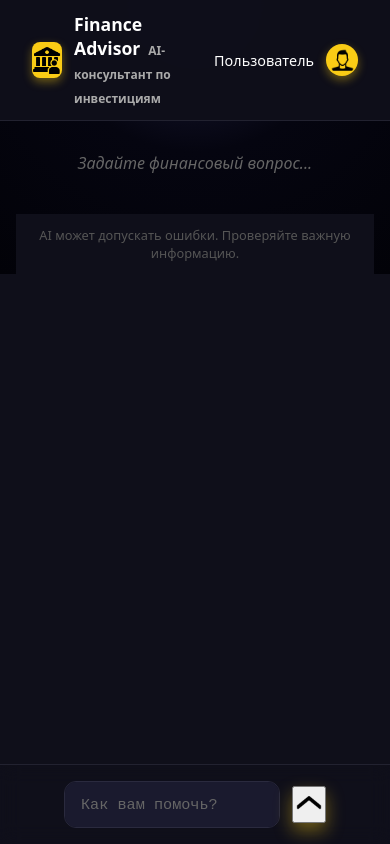
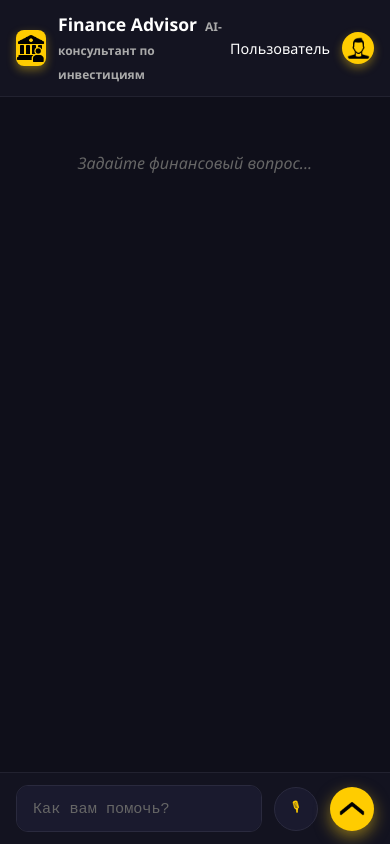
Before and after one commit to altrest105/FinanceAgent, a React (Vite) app in the folder frontend/: page / in a window 390 px wide. Built offline with nearby package versions, Linux system fonts and the light colour scheme.

Commit message:
STT module && Layout fix

```diff
--- a/frontend/src/App.css
+++ b/frontend/src/App.css
@@ -11,79 +11,50 @@ body, html, #root {
 }
 
 .app {
-  background: radial-gradient(circle at top, #202041 0, #050510 45%, #020208 100%);
-  color: #e5e7eb;
-  font-family: system-ui, -apple-system, BlinkMacSystemFont, 'Segoe UI', sans-serif;
+  height: 100vh;
+  background: #0f0f1a;
+  color: #e0e0e0;
+  font-family: 'Segoe UI', sans-serif;
+  display: flex;
+  flex-direction: column;
 }
 
-/*  КОНТЕЙНЕР С ОГРАНИЧЕНИЕМ  */
+/*  ОБЩИЙ КОНТЕЙНЕР */
 .container {
-  max-width: 1200px;
-  width: 100%;
-  margin: 0 auto;
+  height: 100%;
   display: flex;
   flex-direction: column;
-  height: 100%;
-  padding: 0 2rem;
 }
 
-@media (max-width: 1400px) {
-  .container {
-    max-width: 1000px;
-  }
-}
+/* =================== HEADER =================== */
 
-@media (max-width: 1024px) {
-  .container {
-    max-width: 900px;
-    padding: 0 1.5rem;
-  }
-}
-
-@media (max-width: 768px) {
-  .container {
-    max-width: 100%;
-    padding: 0 1rem;
-  }
-
-  .header {
-    padding: 0.75rem 1rem;
-  }
-  .messages-container {
-    padding-top: 60px;
-  }
-  .input-container,
-  .graph-button-container {
-    padding-left: 0;
-    padding-right: 0;
-  }
-}
-
-/*  HEADER  */
 .header {
   position: fixed;
   top: 0;
   left: 0;
   right: 0;
-  padding: 0.75rem 0;
+
+  z-index: 1000;
+
+  background: #141421;
   border-bottom: 1px solid #222230;
+
   display: flex;
   justify-content: center;
-  align-items: center;
-  color: #fff;
-  z-index: 1000;
-  background: rgba(15, 15, 26, 0.98);
-  backdrop-filter: blur(10px);
 }
 
 .header-inner {
   width: 100%;
   max-width: 1200px;
-  padding: 0 2rem;
+  padding: 0.75rem 2rem;
+
   display: flex;
   justify-content: space-between;
   align-items: center;
+  color: #fff;
 }
+
+/* LOGO / USER */
 
 .logo {
   display: flex;
@@ -104,6 +75,7 @@ body, html, #root {
   font-weight: bold;
   font-size: 0.8rem;
   color: #000;
+  box-shadow: 0 4px 10px rgba(250, 204, 21, 0.4);
 }
 
 .robot-icon{
@@ -141,6 +113,7 @@ body, html, #root {
   justify-content: center;
   font-weight: 600;
   font-size: 0.8rem;
+  box-shadow: 0 4px 10px rgba(250, 204, 21, 0.4);
 }
 
 .user-icon {
@@ -149,14 +122,22 @@ body, html, #root {
   object-fit: contain;
 }
 
-/*  MESSAGES  */
+/* =================== MESSAGES =================== */
+
 .messages-container {
   flex: 1;
-  overflow: hidden;
   display: flex;
   flex-direction: column;
-  padding-bottom: 0;
-  padding-top: 80px;
+
+  /* отступы под фиксированный header и input */
+  padding-top: 80px;    /* примерная высота header */
+  padding-bottom: 90px; /* примерная высота input */
+
+  max-width: 1200px;
+  width: 100%;
+  margin: 0 auto;
+  padding-left: 2rem;
+  padding-right: 2rem;
 }
 
 .messages {
@@ -184,8 +165,10 @@ body, html, #root {
 }
 
 .message-bubble {
-  gap: 0.6rem;
-  margin-bottom: 0.25rem;
+  display: flex;
+  gap: 0.75rem;
+  max-width: 85%;
+  align-self: flex-start;
 }
 
 .message-bubble.user {
@@ -209,26 +192,24 @@ body, html, #root {
 
 .bubble-content {
   background: linear-gradient(135deg, #1a1a2e, #111122);
-  padding: 0.9rem 1rem;
-  border-radius: 18px;
+  padding: 1rem;
+  border-radius: 16px;
   border-bottom-left-radius: 4px;
+  line-height: 1.6;
   font-size: 0.95rem;
   box-shadow: 0 8px 18px rgba(0, 0, 0, 0.35);
   border: 1px solid rgba(255, 255, 255, 0.02);
 }
 
 .message-bubble.user .bubble-content {
-  font-size: 0.95rem;
-  line-height: 1.5;
+  background: linear-gradient(135deg, #2a2a3e, #3a3055);
+  border-bottom-right-radius: 4px;
+  border-bottom-left-radius: 16px;
+  color: #fff;
 }
 
-.message-bubble.user .bubble-content {
-  background: linear-gradient(135deg, #2a2a3e, #3a3055);
-  border-bottom-right-radius: 4px;
-  border-bottom-left-radius: 18px;
-}
+/* =================== GRAPH BUTTON =================== */
 
-/*  GRAPH BUTTON  */
 .graph-button-container {
   padding: 0.5rem 2rem;
   display: flex;
@@ -283,34 +264,36 @@ body, html, #root {
   background: #ffd633;
 }
 
-/*  INPUT  */
+/* =================== INPUT (BOTTOM BAR) =================== */
+
 .input-container {
   position: fixed;
   bottom: 0;
   left: 0;
   right: 0;
-  padding: 1rem 2rem;
+
+  z-index: 1000;
+
+  background: rgba(20, 20, 33, 0.98);
   backdrop-filter: blur(10px);
   -webkit-backdrop-filter: blur(10px);
   border-top: 1px solid #222230;
+
   display: flex;
-  gap: 0.75rem;
-  align-items: center;      /* 👈 выравниваем по центру по вертикали */
-  z-index: 1000;
-  max-width: 1200px;
-  margin: 0 auto;
+  justify-content: center;
 }
 
 .input-inner {
   width: 100%;
   max-width: 1200px;
-  padding: 0 2rem;
+  padding: 0.75rem 2rem;
+
   display: flex;
   gap: 0.75rem;
-  align-items: flex-end;
+  align-items: center;
 }
 
-.input-container textarea {
+.input-inner textarea {
   flex: 1;
   background: #1a1a2e;
   color: #fff;
@@ -319,28 +302,90 @@ body, html, #root {
   padding: 0.75rem 1rem;
   font-size: 0.95rem;
   resize: none;
-  overflow-y: auto;
-  scrollbar-width: none;
   min-height: 44px;
-  max-height: 96px;
+  max-height: 120px;
   overflow-y: auto;
   line-height: 1.5;
+
+  scrollbar-width: none;           /* Firefox: прячем скролл */
 }
 
-.input-container textarea::-webkit-scrollbar {
-  display: none;
+.input-inner textarea::-webkit-scrollbar {
+  display: none;                   /* Chrome: прячем скролл */
 }
 
-.input-container textarea::placeholder {
+.input-inner textarea::placeholder {
   color: #666;
 }
 
-.input-container textarea:focus {
+.input-inner textarea:focus {
   outline: none;
   border-color: #ffcc00;
 }
 
-/*  TYPING  */
+/* =================== BUTTONS: SEND & MIC =================== */
+
+.send-button,
+.mic-button {
+  width: 44px;
+  height: 44px;
+  border-radius: 50%;
+  border: none;
+  flex-shrink: 0;
+
+  display: flex;
+  align-items: center;
+  justify-content: center;
+
+  cursor: pointer;
+  transition: transform 0.15s ease, box-shadow 0.15s ease, background 0.15s ease, color 0.15s ease;
+}
+
+/* send */
+.send-button {
+  background: #ffcc00;
+  color: #000;
+  box-shadow: 0 6px 16px rgba(250, 204, 21, 0.5);
+}
+
+.send-button:disabled {
+  opacity: 0.5;
+  cursor: not-allowed;
+  box-shadow: none;
+}
+
+.send-button:not(:disabled):hover {
+  transform: translateY(-1px);
+  box-shadow: 0 8px 20px rgba(250, 204, 21, 0.7);
+}
+
+.send-icon {
+  width: 30px;
+  height: 30px;
+  object-fit: contain;
+}
+
+/* mic — по форме такая же, по цвету чуть тише */
+.mic-button {
+  background: #1a1a2e;
+  border: 1px solid #2a2a3e;
+  color: #ffcc00;
+}
+
+.mic-button:not(:disabled):hover {
+  transform: translateY(-1px);
+  box-shadow: 0 4px 12px rgba(148, 163, 184, 0.5);
+}
+
+/* mic во время записи */
+.mic-button.recording {
+  background: #ffcc00;
+  color: #000;
+  box-shadow: 0 6px 16px rgba(250, 204, 21, 0.7);
+}
+
+/* =================== TYPING =================== */
+
 .typing {
   display: flex;
   gap: 6px;
@@ -363,7 +408,8 @@ body, html, #root {
   50% { transform: translateY(-6px); }
 }
 
-/*  FOOTER  */
+/* =================== FOOTER =================== */
+
 .footer {
   text-align: center;
   padding: 0.75rem 0;
@@ -372,11 +418,12 @@ body, html, #root {
   background: #0f0f1a;
 }
 
-/*  MARKDOWN  */
+/* =================== MARKDOWN =================== */
+
 .message-bubble.assistant .bubble-content {
   font-size: 0.95rem;
   line-height: 1.6;
-  color: #e5e7eb;
+  color: #e0e0e0;
   max-width: 650px;
 }
 
@@ -391,7 +438,7 @@ body, html, #root {
 
 /* Абзацы */
 .md-p {
-  margin: 0.25rem 0 0.5rem;
+  margin: 0.25rem 0 0.4rem;
 }
 
 /* Жирный / курсив */
@@ -416,28 +463,20 @@ body, html, #root {
 .md-blockquote {
   margin: 0.5rem 0;
   padding: 0.5rem 0.75rem;
-  border-left: 3px solid #fbbf24;
-  background: rgba(250, 204, 21, 0.04);
-  border-radius: 0.4rem;
+  border-left: 3px solid rgba(255, 255, 255, 0.25);
+  background: rgba(255, 255, 255, 0.03);
+  border-radius: 0.25rem;
   font-style: italic;
 }
 
 /* Ссылки */
 .md-link {
-  color: #facc15;
+  color: #ffcc00;
   text-decoration: underline;
   text-decoration-thickness: 1px;
 }
 .md-link:hover {
   text-decoration-style: dashed;
-}
-
-.message-bubble.assistant code:not(pre code) {
-  background: #222;
-  padding: 0.15rem 0.35rem;
-  border-radius: 4px;
-  font-family: 'Fira Code', monospace;
-  font-size: 0.85rem;
 }
 
 /* Таблицы */
@@ -476,42 +515,42 @@ body, html, #root {
   font-size: 0.85rem;
 }
 
-.md-table::-webkit-scrollbar {
-  height: 8px;
-}
-.md-table::-webkit-scrollbar-thumb {
-  background: #444;
-  border-radius: 4px;
+/* =================== MEDIA QUERIES =================== */
+
+@media (max-width: 1400px) {
+  .messages-container {
+    max-width: 1000px;
+  }
 }
 
+@media (max-width: 1024px) {
+  .messages-container {
+    max-width: 900px;
+    padding-left: 1.5rem;
+    padding-right: 1.5rem;
+  }
 
-/*  SEND BUTTON  */
+  .header-inner {
+    padding: 0.75rem 1.5rem;
+  }
 
-.send-button {
-  flex-shrink: 0;
-  align-self: center;
-  box-shadow: 0 8px 18px rgba(250, 204, 21, 0.4);
-  transition: transform 0.15s ease, box-shadow 0.15s ease;
-}
-.send-button:hover:not(:disabled) {
-  transform: translateY(-1px) scale(1.03);
-  box-shadow: 0 10px 22px rgba(250, 204, 21, 0.55);
+  .input-inner {
+    padding: 0.75rem 1.5rem;
+  }
 }
 
+@media (max-width: 768px) {
+  .messages-container {
+    max-width: 100%;
+    padding-left: 1rem;
+    padding-right: 1rem;
+  }
 
-.send-button:disabled {
-  opacity: 0.5;
-  cursor: not-allowed;
+  .header-inner {
+    padding: 0.75rem 1rem;
+  }
+
+  .input-inner {
+    padding: 0.75rem 1rem;
+  }
 }
-
-.send-icon {
-  width: 30px;
-  height: 30px;
-  object-fit: contain;
-}
-
-.logo-icon,
-.avatar {
-  background: #facc15;
-  box-shadow: 0 4px 10px rgba(250, 204, 21, 0.4);
-}
--- a/frontend/src/App.tsx
+++ b/frontend/src/App.tsx
@@ -14,14 +14,38 @@ interface Message {
   showGraph?: boolean
 }
 
+declare interface SpeechRecognition extends EventTarget {
+  lang: string
+  continuous: boolean
+  interimResults: boolean
+  maxAlternatives: number
+  start(): void
+  stop(): void
+  abort(): void
+  onaudiostart: ((this: SpeechRecognition, ev: Event) => any) | null
+  onsoundstart: ((this: SpeechRecognition, ev: Event) => any) | null
+  onspeechstart: ((this: SpeechRecognition, ev: Event) => any) | null
+  onresult: ((this: SpeechRecognition, ev: SpeechRecognitionEvent) => any) | null
+  onerror: ((this: SpeechRecognition, ev: Event) => any) | null
+  onend: ((this: SpeechRecognition, ev: Event) => any) | null;
+}
+
+declare interface Window {
+  SpeechRecognition: new () => SpeechRecognition
+  webkitSpeechRecognition: new () => SpeechRecognition
+}
+
 function App() {
   const [messages, setMessages] = useState<Message[]>([])
   const [input, setInput] = useState('')
   const [loading, setLoading] = useState(false)
+
+  const [isRecording, setIsRecording] = useState(false)
+  const recognitionRef = useRef<SpeechRecognition | null>(null)
+
   const messagesEndRef = useRef<HTMLDivElement>(null)
   const textareaRef = useRef<HTMLTextAreaElement>(null)
 
-  // История чата
   useEffect(() => {
     const saved = localStorage.getItem('chatHistory')
     if (saved) setMessages(JSON.parse(saved))
@@ -31,12 +55,10 @@ function App() {
     localStorage.setItem('chatHistory', JSON.stringify(messages))
   }, [messages])
 
-  // Скролл вниз
   useEffect(() => {
     messagesEndRef.current?.scrollIntoView({ behavior: 'smooth' })
   }, [messages])
 
-  // Авторесайз textarea
   useEffect(() => {
     const textarea = textareaRef.current
     if (textarea) {
@@ -46,6 +68,37 @@ function App() {
       textarea.style.height = `${newHeight}px`
     }
   }, [input])
+
+  useEffect(() => {
+    const SR =
+      (window as any).SpeechRecognition || (window as any).webkitSpeechRecognition
+
+    if (!SR) {
+      console.warn('SpeechRecognition не поддерживается в этом браузере')
+      return
+    }
+
+    const rec: SpeechRecognition = new SR()
+    rec.lang = 'ru-RU'
+    rec.interimResults = false
+    rec.maxAlternatives = 1
+
+    rec.onresult = (event: SpeechRecognitionEvent) => {
+      const text = event.results[0][0].transcript
+      setInput(prev => (prev ? prev + ' ' + text : text))
+    }
+
+    rec.onerror = (event: Event) => {
+      console.error('Speech recognition error', event)
+      setIsRecording(false)
+    }
+
+    rec.onend = () => {
+      setIsRecording(false)
+    }
+
+    recognitionRef.current = rec
+  }, [])
 
   const sendMessage = async () => {
     if (!input.trim() || loading) return
@@ -73,6 +126,22 @@ function App() {
     }
   }
 
+  const handleMicClick = () => {
+    const rec = recognitionRef.current
+    if (!rec) {
+      alert('Распознавание речи не поддерживается в этом браузере')
+      return
+    }
+
+    if (isRecording) {
+      rec.stop()
+      setIsRecording(false)
+    } else {
+      rec.start()
+      setIsRecording(true)
+    }
+  }
+
   const codeComponent = ({ inline, className, children, ...props }: any) => {
     const match = /language-(\w+)/.exec(className || '')
     return !inline && match ? (
@@ -91,7 +160,6 @@ function App() {
     )
   }
 
-  // 🔹 Потом объявляем markdownComponents
   const markdownComponents: Components = {
     h1: ({ children }) => <h1 className="md-h1">{children}</h1>,
     h2: ({ children }) => <h2 className="md-h2">{children}</h2>,
@@ -116,7 +184,7 @@ function App() {
     tr: ({ children }) => <tr className="md-tr">{children}</tr>,
     th: ({ children }) => <th className="md-th">{children}</th>,
     td: ({ children }) => <td className="md-td">{children}</td>,
-    code: codeComponent, // теперь доступна
+    code: codeComponent,
   }
 
   return (
@@ -147,7 +215,9 @@ function App() {
         {/* MESSAGES */}
         <div className="messages-container">
           <div className="messages">
-            {messages.length === 0 && <div className="empty">Задайте финансовый вопрос...</div>}
+            {messages.length === 0 && (
+              <div className="empty">Задайте финансовый вопрос...</div>
+            )}
 
             <AnimatePresence>
               {messages.map((msg, i) => (
@@ -157,9 +227,12 @@ function App() {
                   animate={{ opacity: 1, y: 0 }}
                   className={`message-bubble ${msg.role}`}
                 >
-                  {msg.role === 'assistant' && <div className="ai-icon"> <img src="src/assets/icons/robot-icon.png" alt="" className="robot-icon-baby" /> </div>}
+                  {msg.role === 'assistant' && (
+                    <div className="ai-icon">
+                      <img src="src/assets/icons/robot-icon.png" alt="" className="robot-icon-baby" />
+                    </div>
+                  )}
                   <div className="bubble-content">
-
                     {msg.role === 'assistant' ? (
                       <div className="bubble-content">
                         <ReactMarkdown
@@ -168,29 +241,21 @@ function App() {
                         >
                           {msg.content}
                         </ReactMarkdown>
-
-                        {/* {msg.showGraph && (
-                          <motion.button
-                            initial={{ opacity: 0, y: 10 }}
-                            animate={{ opacity: 1, y: 0 }}
-                            className="graph-button-inline"
-                            onClick={() => alert('График будет здесь!')}
-                          >
-                            <img src="src/assets/icons/graph-icon.png" alt="" className="graph-icon" />
-                          </motion.button>
-                        )} */}
                       </div>
                     ) : (
                       <p>{msg.content}</p>
                     )}
-
                   </div>
                 </motion.div>
               ))}
             </AnimatePresence>
 
             {loading && (
-              <motion.div initial={{ opacity: 0 }} animate={{ opacity: 1 }} className="message-bubble assistant">
+              <motion.div
+                initial={{ opacity: 0 }}
+                animate={{ opacity: 1 }}
+                className="message-bubble assistant"
+              >
                 <div className="ai-icon">
                   <img src="src/assets/icons/robot-icon.png" alt="" className="robot-icon-baby" />
                 </div>
@@ -220,7 +285,23 @@ function App() {
               rows={1}
               disabled={loading}
             />
-            <button onClick={sendMessage} disabled={loading} className="send-button">
+
+            {/* Кнопка микрофона */}
+            <button
+              type="button"
+              onClick={handleMicClick}
+              disabled={loading}
+              className={`mic-button ${isRecording ? 'recording' : ''}`}
+            >
+              🎙
+            </button>
+
+            {/* Кнопка отправки */}
+            <button
+              onClick={sendMessage}
+              disabled={loading}
+              className="send-button"
+            >
               <img src="src/assets/icons/send-icon.png" alt="" className="send-icon" />
             </button>
           </div>
```
